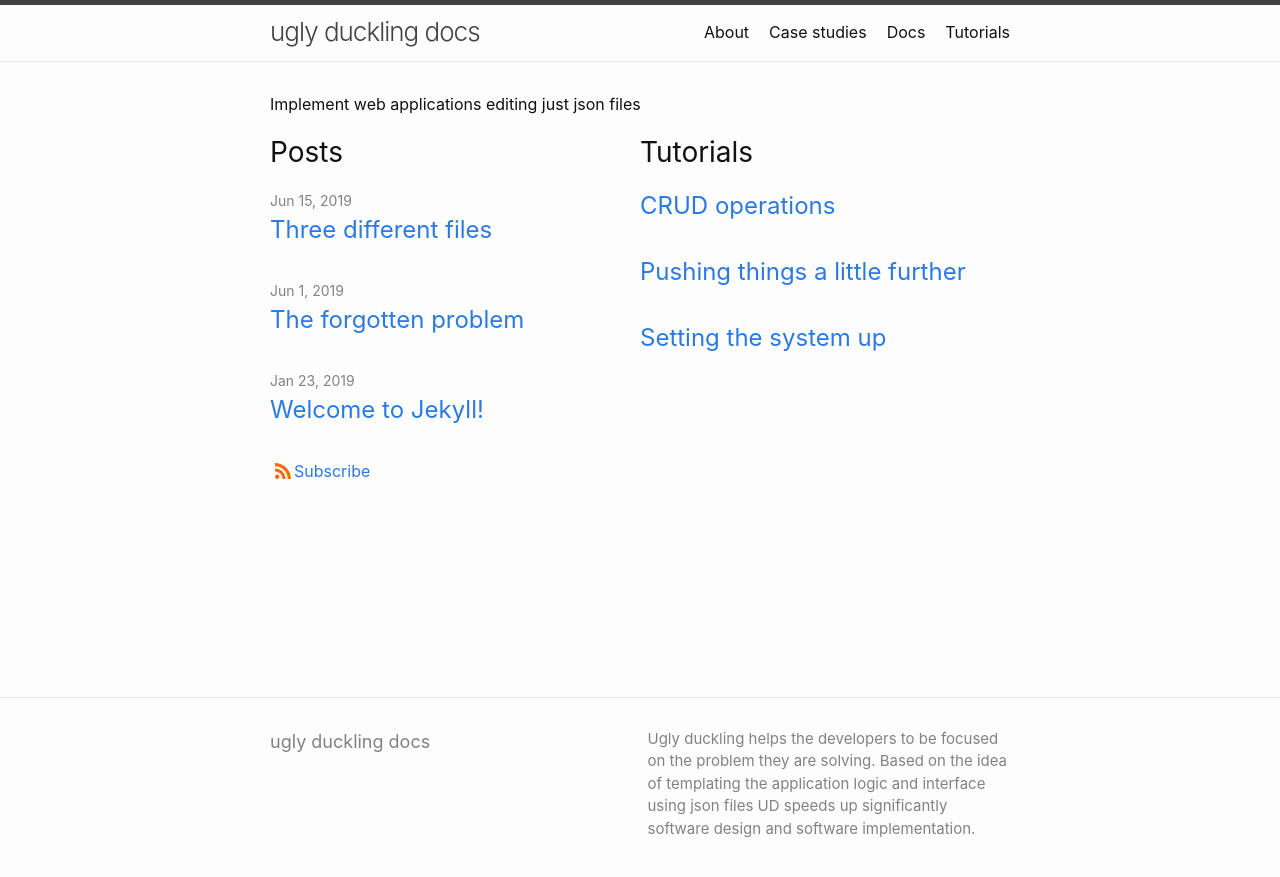
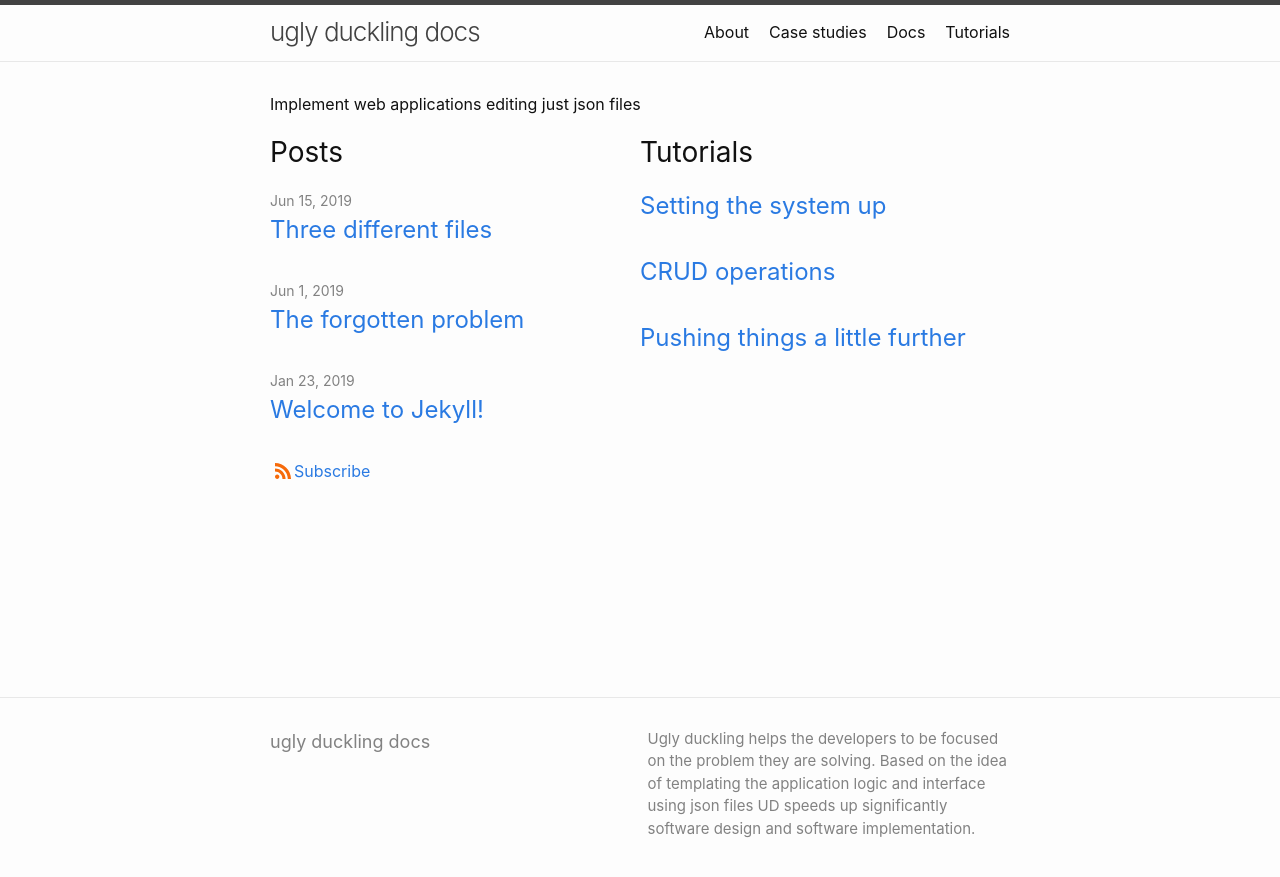
Before and after one commit to fabiomattei/uddocs, a Jekyll site: the page built from index.md, in a window 1280 px wide. Shown: the top 877 px of the page. Built offline with Jekyll 4.4.1, drawn with Linux system fonts in a browser that asks for light colours.

Commit message:
ordering fields for tutorials

```diff
--- a/_layouts/home.html
+++ b/_layouts/home.html
@@ -41,7 +41,8 @@ layout: default
 		  {%- if site.tutorials.size > 0 -%}
 		    <h2 class="post-list-heading">{{ page.list_title | default: "Tutorials" }}</h2>
 		    <ul class="post-list">
-		      {%- for post in site.tutorials -%}
+			  {% assign items = site.tutorials | sort: 'orderfield' %}
+		      {%- for post in items -%}
 		      <li>
 		        <h3>
 		          <a class="post-link" href="{{ post.url | relative_url }}">
```
Also changed, not shown: _tutorials/crud.md (+1 -0 lines), _tutorials/pushingthingsalittlefurther.md (+1 -0 lines), _tutorials/setup.md (+1 -0 lines).
